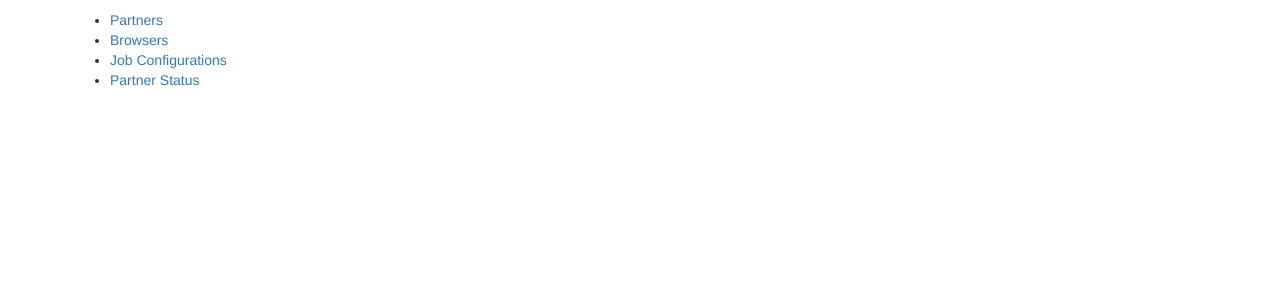
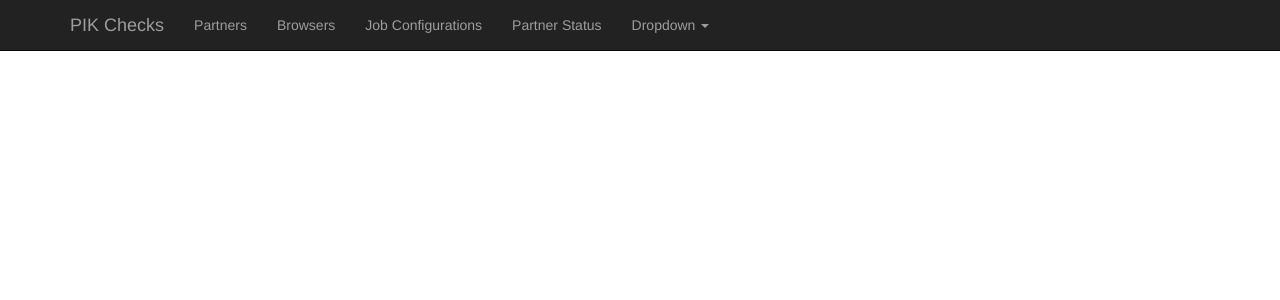
Before and after one commit to ncolton/adamant-parakeet, a Django app: page /pik/ in a window 1280 px wide. Shown: the top 300 px of the page. Run offline with Django 3.2, Linux system fonts and the light colour scheme; parts of the project's set-up code (start-up, migrations or seed data) failed here and were passed over; some libraries are stand-ins or nearby versions.

Commit message:
full styling with nav_bar; active tab not working

```diff
--- /dev/null
+++ b/parakeet/pik_check/static/pik_check/style.css
@@ -0,0 +1,18 @@
+body {
+  padding-top: 70px;
+  padding-bottom: 30px;
+}
+
+.theme-dropdown .dropdown-menu {
+  position: static;
+  display: block;
+  margin-bottom: 20px;
+}
+
+.theme-showcase > p > .btn {
+  margin: 5px 0;
+}
+
+.theme-showcase .navbar .container {
+  width: auto;
+}
--- a/parakeet/pik_check/templates/pik_check/base.html
+++ b/parakeet/pik_check/templates/pik_check/base.html
@@ -1,4 +1,5 @@
 {% load bootstrap3 %}
+{% load staticfiles %}
 <!DOCTYPE html>
 <html>
 <head>
@@ -6,13 +7,15 @@
   <meta name="viewport" content="width=device-width, initial-scale=1">
   <title>{% block title %}{% endblock %}</title>
   {% bootstrap_css %}
+  <link rel="stylesheet" type="text/css" href="{% static 'pik_check/style.css' %}"/>
   {% bootstrap_javascript %}
 </head>
-<body>
+<body role="document">
+  {%  block navbar %}{% include "pik_check/nav_bar.html" %}{% endblock %}
   <div class="container theme-showcase" role="main">
-  {# Display django.contrib.messages as Bootstrap alerts #}
-  {% bootstrap_messages %}
-  {%block content %}{% endblock %}
+    {# Display django.contrib.messages as Bootstrap alerts #}
+    {% bootstrap_messages %}
+    {%block content %}{% endblock %}
   </div>
 </body>
 </html>
--- a/parakeet/pik_check/templates/pik_check/browser_detail.html
+++ b/parakeet/pik_check/templates/pik_check/browser_detail.html
@@ -1,4 +1,7 @@
+{% extends "pik_check/base.html" %}
+{% block content %}
 <p>Browser</p>
 <ul>
   <li>Name: {{ browser.name }}</li>
 </ul>
+{% endblock content %}
--- a/parakeet/pik_check/templates/pik_check/index.html
+++ b/parakeet/pik_check/templates/pik_check/index.html
@@ -1,11 +1,4 @@
 {% extends "pik_check/base.html" %}
 {% load bootstrap3 %}
 {% block content %}
-  <p></p>
-  <ul>
-    <li><a href="{% url 'pik_check:partner_index' %}">Partners</a></li>
-    <li><a href="{% url 'pik_check:browser_index' %}">Browsers</a></li>
-    <li><a href="{% url 'pik_check:job_configuration_index' %}">Job Configurations</a></li>
-    <li><a href="{% url 'pik_check:partner_status_index' %}">Partner Status</a></li>
-  </ul>
 {% endblock content %}
--- a/parakeet/pik_check/templates/pik_check/job_configuration_detail.html
+++ b/parakeet/pik_check/templates/pik_check/job_configuration_detail.html
@@ -1,3 +1,6 @@
+{% extends "pik_check/base.html" %}
+{% load bootstrap3 %}
+{% block content %}
 <p>Job Configuration for {{ job_configuration.partner.code }}</p>
 {% if job_configuration.enabled %}
 <p>Will run every {{ job_configuration.scheduling_interval }} minutes.</p>
@@ -10,3 +13,4 @@
   <li>{{ browser.name }}</li>
   {% endfor %}
 </ul>
+{% endblock content %}
--- /dev/null
+++ b/parakeet/pik_check/templates/pik_check/nav_bar.html
@@ -0,0 +1,48 @@
+{% load bootstrap3 %}
+{% block navbar %}
+<!-- Fixed navbar -->
+<nav class="navbar navbar-inverse navbar-fixed-top">
+  <div class="container">
+    <div class="navbar-header">
+      <button type="button"
+              class="navbar-toggle collapsed"
+              data-toggle="collapse"
+              data-target="#navbar"
+              aria-expanded="false"
+              aria-controls="navbar">
+        <span class="sr-only">Toggle navigation</span>
+        <span class="icon-bar"></span>
+        <span class="icon-bar"></span>
+        <span class="icon-bar"></span>
+      </button>
+      <a class="navbar-brand" href="{% url 'pik_check:index' %}">PIK Checks</a>
+    </div>
+    <div id="navbar" class="navbar-collapse collapse">
+      <ul class="nav navbar-nav">
+        <li><a href="{% url 'pik_check:partner_index' %}">Partners</a></li>
+        <li><a href="{% url 'pik_check:browser_index' %}">Browsers</a></li>
+        <li><a href="{% url 'pik_check:job_configuration_index' %}">Job Configurations</a></li>
+        <li><a href="{% url 'pik_check:partner_status_index' %}">Partner Status</a></li>
+        <li class="dropdown">
+          <a href="#"
+             class="dropdown-toggle"
+             data-toggle="dropdown"
+             role="button"
+             aria-haspopup="true"
+             aria-expanded="false">Dropdown <span class="caret"></span></a>
+          <ul class="dropdown-menu">
+            <li><a href="#">Action</a></li>
+            <li><a href="#">Another action</a></li>
+            <li><a href="#">Something else here</a></li>
+            <li role="separator" class="divider"></li>
+            <li class="dropdown-header">Nav header</li>
+            <li><a href="#">Separated link</a></li>
+            <li><a href="#">One more separated link</a></li>
+          </ul>
+        </li>
+      </ul>
+    </div>
+    <!--/.nav-collapse -->
+  </div>
+</nav>
+{% endblock navbar %}
```
Also changed, not shown: parakeet/pik_check/templates/pik_check/browser_index.html (+7 -3 lines), parakeet/pik_check/templates/pik_check/job_configuration_index.html (+7 -3 lines).
